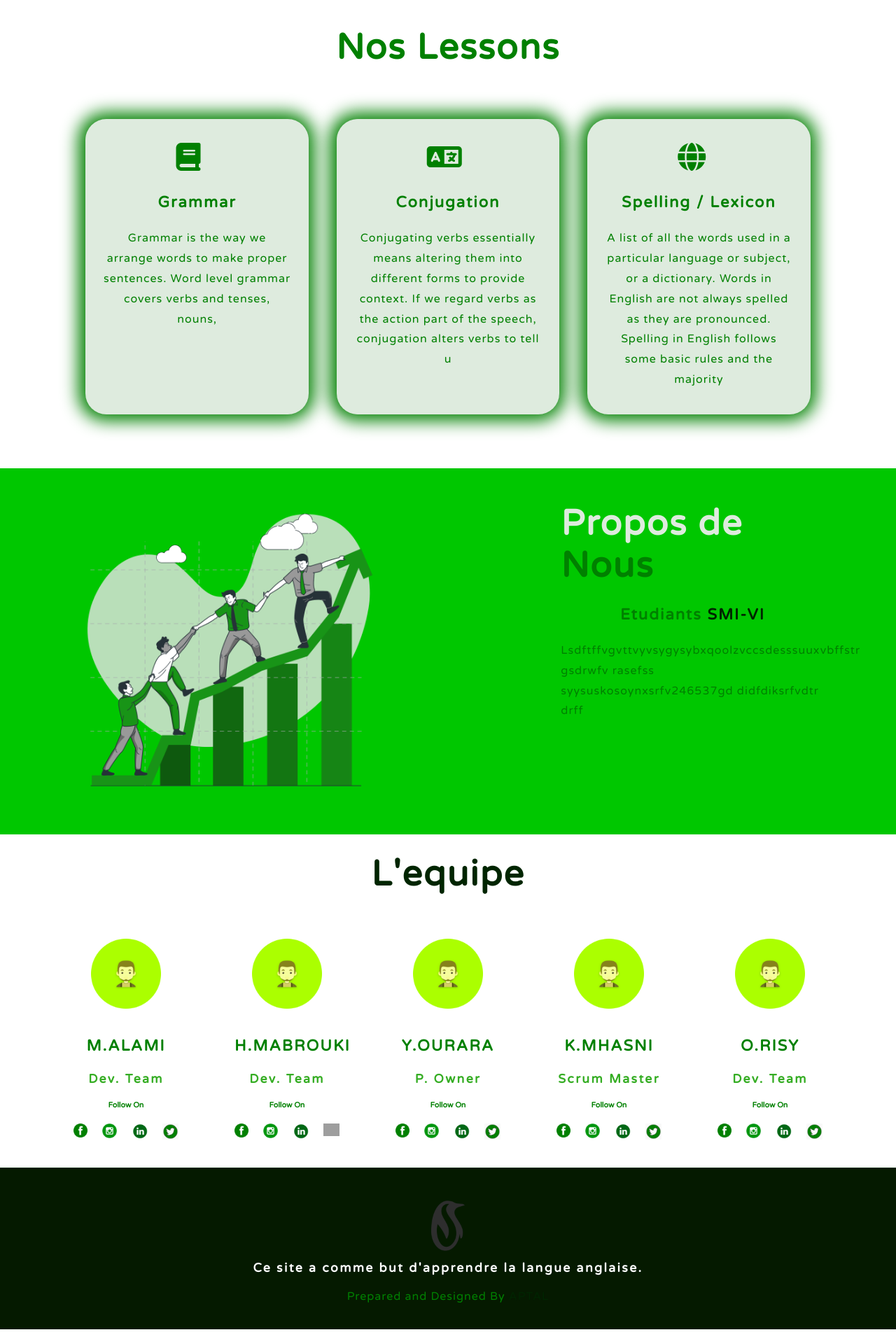
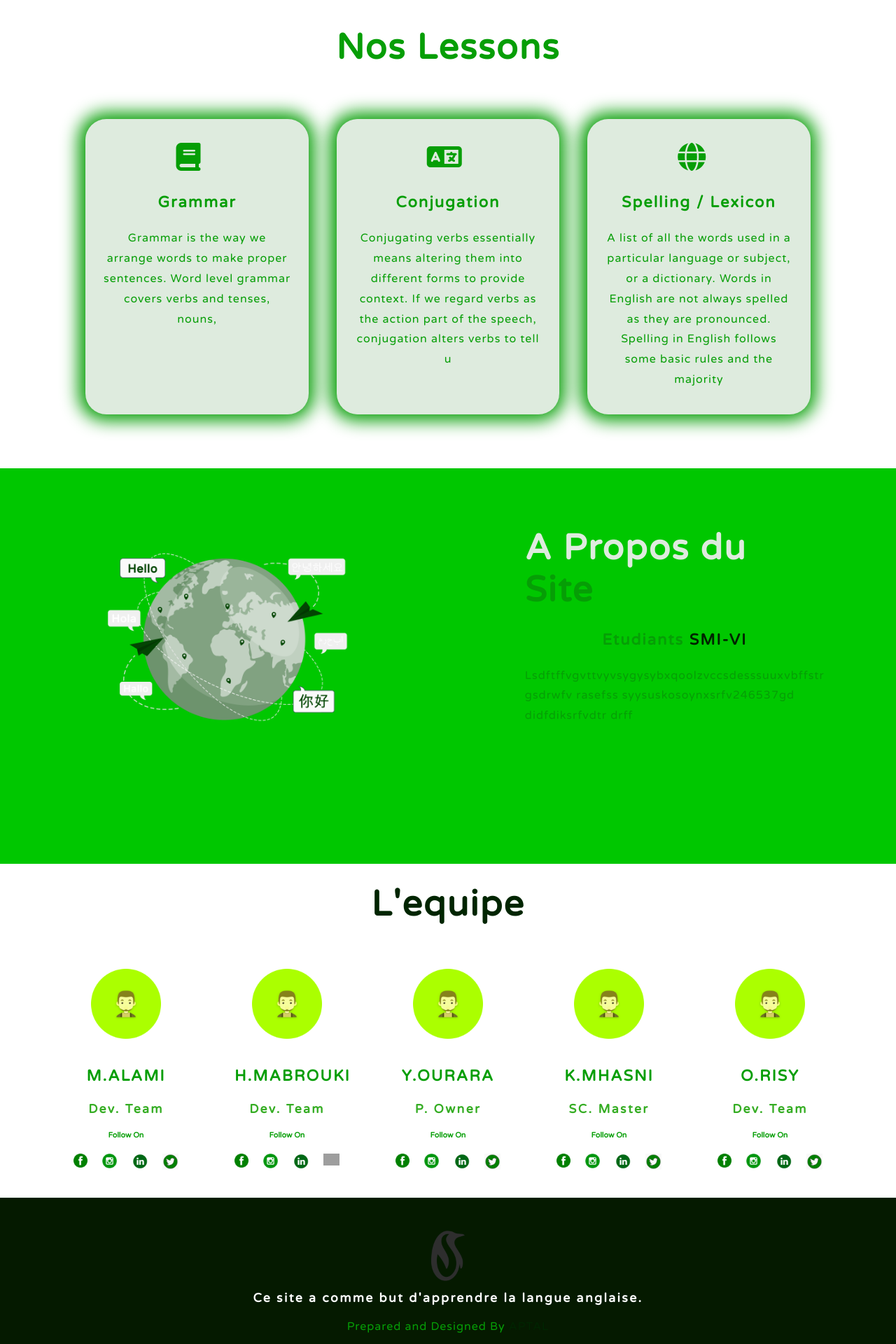
Before and after one commit to KhalidMHASNI/Penglish, a Django app: page / in a window 1280 px wide. Shown: the part 821-2741 px from the top of the page at 70% size. Before the commit the page ends 2720 px from the top, so only its background shows below. Run offline with Django 4.2, Linux system fonts and the light colour scheme; parts of the project's set-up code (start-up, migrations or seed data) failed here and were passed over; some libraries are stand-ins or nearby versions; grey boxes are pictures that could not be loaded.

```diff
--- a/BiLingoApp/static/css/home.css
+++ b/BiLingoApp/static/css/home.css
@@ -33,7 +33,7 @@
 }
 
 :root {
-    --primaryColor: green;
+    --primaryColor: rgb(6, 158, 6);
     --secondaryColor-1: rgb(1, 60, 1);
     --secondaryColor-2: rgb(0, 199, 0);
     --bgColor-1: rgb(222, 235, 222);
@@ -300,18 +300,17 @@ nav ul li {
 }
 
 .home .container-images {
-    width: 45%;
-    height: 90%;
-    position: block;
-    align-self: flex-end;
+    width: 30%;
+    height: 80%;
+    position: relative;
 }
 
 .home .container-images img {
     position: absolute;
-    bottom: 0;
+    bottom: 60px;
     height: 102%;
     left: 50%;
-    transform: translateX(-50%);
+    transform: translateX(-60%);
     transition: bottom 1s, left 1s;
 }
 
@@ -376,11 +375,13 @@ nav ul li {
 }
 
 .aboutus .container-images img {
-    width: 65%;
+    width: 69%;
+    position: relative;
+    margin-top: 50px;
 }
 
 .aboutus .container-texts {
-    width: 35%;
+    width: 55%;
 }
 
 
--- a/BiLingoApp/templates/home.html
+++ b/BiLingoApp/templates/home.html
@@ -34,10 +34,10 @@
             <div class="container-texts">
                 <h4><i>Afin de maîtriser E/\/G </i></h4>
                 <h1>Welcome <span>Everybody</span></h1>
-                <a href="Signinup.html" class="btn">Go Ahead</a>
+                <a href="#lessons" class="btn">Go Ahead</a>
             </div>
             <div class="container-images">
-                <img src="{% static 'img/home/home2.png'%}" alt="" class="pic">
+                <img src="{% static 'img/home/home2.svg'%}" alt="" class="pic">
             </div>
         </div>
 </section>
@@ -93,7 +93,7 @@
     </div><br>
         <div class="container-texts">
             <div class="container reveal fade-left">
-            <h1 id="abt">Propos de <span id="us">Nous</span></h1>
+            <h1 id="abt">A Propos du <span id="us">Site</span></h1>
             <h5 id="us">Etudiants <span>SMI-VI</span></h5>
             <p> Lsdftffvgvttvyvsygysybxqoolzvccsdesssuuxvbffstr gsdrwfv rasefss
                 syysuskosoynxsrfv246537gd didfdiksrfvdtr drff
@@ -238,7 +238,7 @@
                   K.Mhasni
                 </h5>
                 <h4 id="sc">
-                    Scrum Master
+                    SC. Master
                 </h4><br>
                 <div class="team_follow">
                   <h6>
```
Also changed, not shown: BiLingoApp/static/img/home/home2.png (deleted), BiLingoApp/static/img/home/home3.png.
